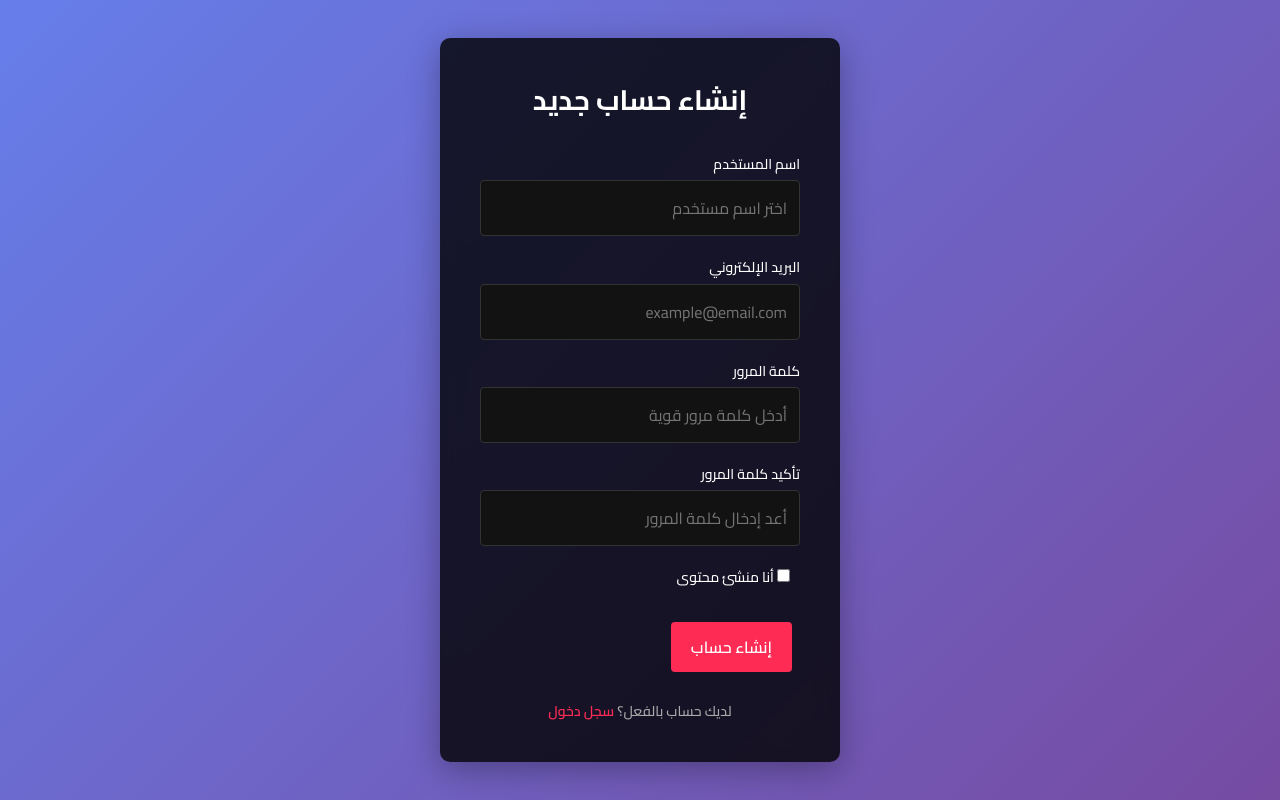
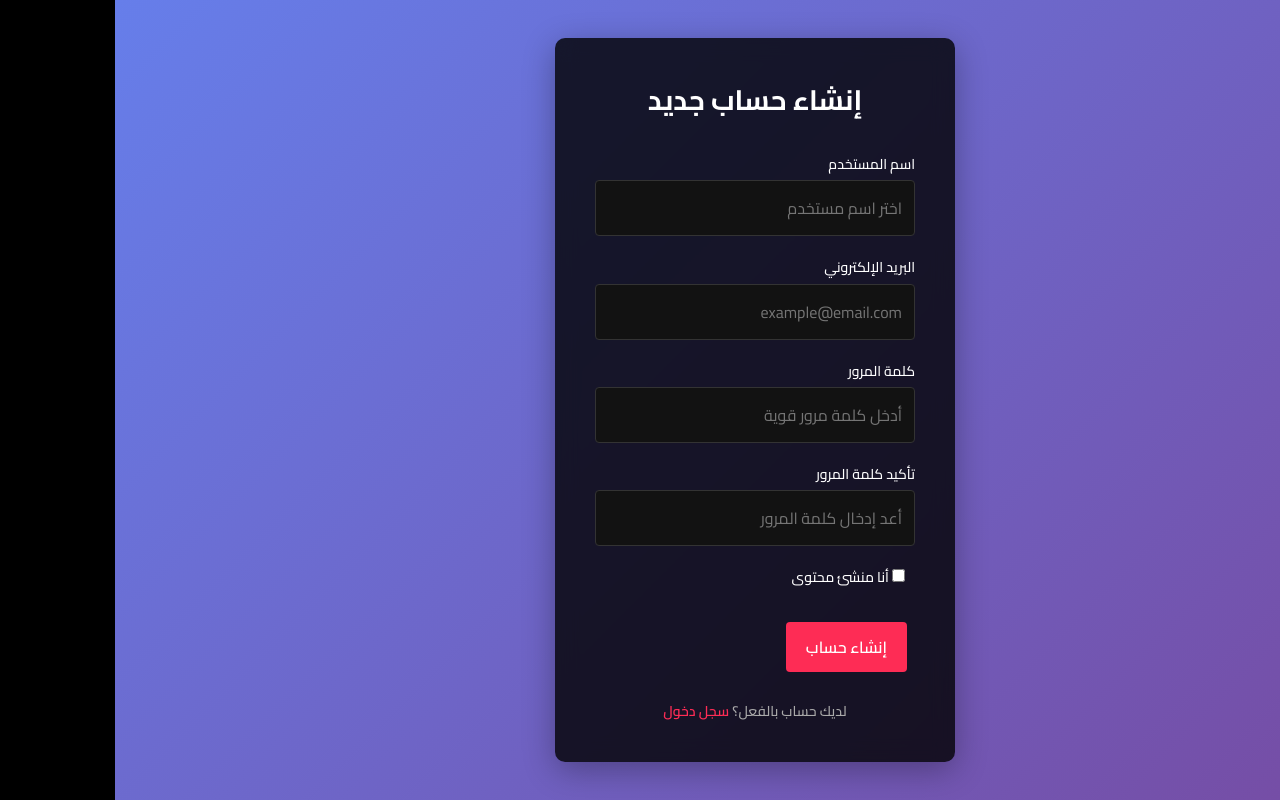
Before and after one commit to Mohamedabdulaziz1920/Otogram, a React (Vite) app in the folder frontend-vite/: page /register in a window 1280 px wide. Built offline with nearby package versions, Linux system fonts and the light colour scheme; no server answers.

Commit message:
Update HomePage.css

```diff
--- a/frontend-vite/src/pages/HomePage.css
+++ b/frontend-vite/src/pages/HomePage.css
@@ -5,11 +5,6 @@
   box-sizing: border-box;
 }
 
-/* منع التمرير في الصفحة */
-html, body {
-  overflow: hidden;
-  height: 100%;
-}
 
 /* الحاوي الرئيسي */
 .home-container {
```
